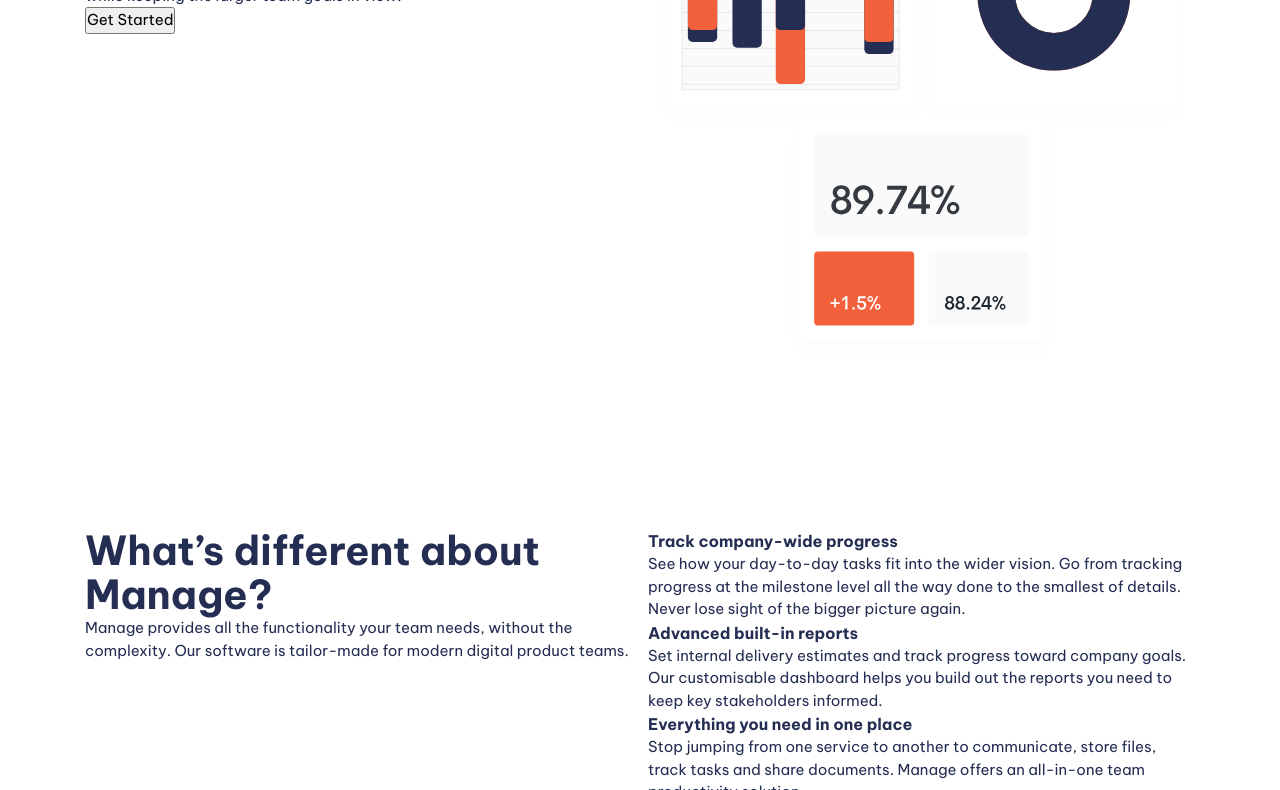
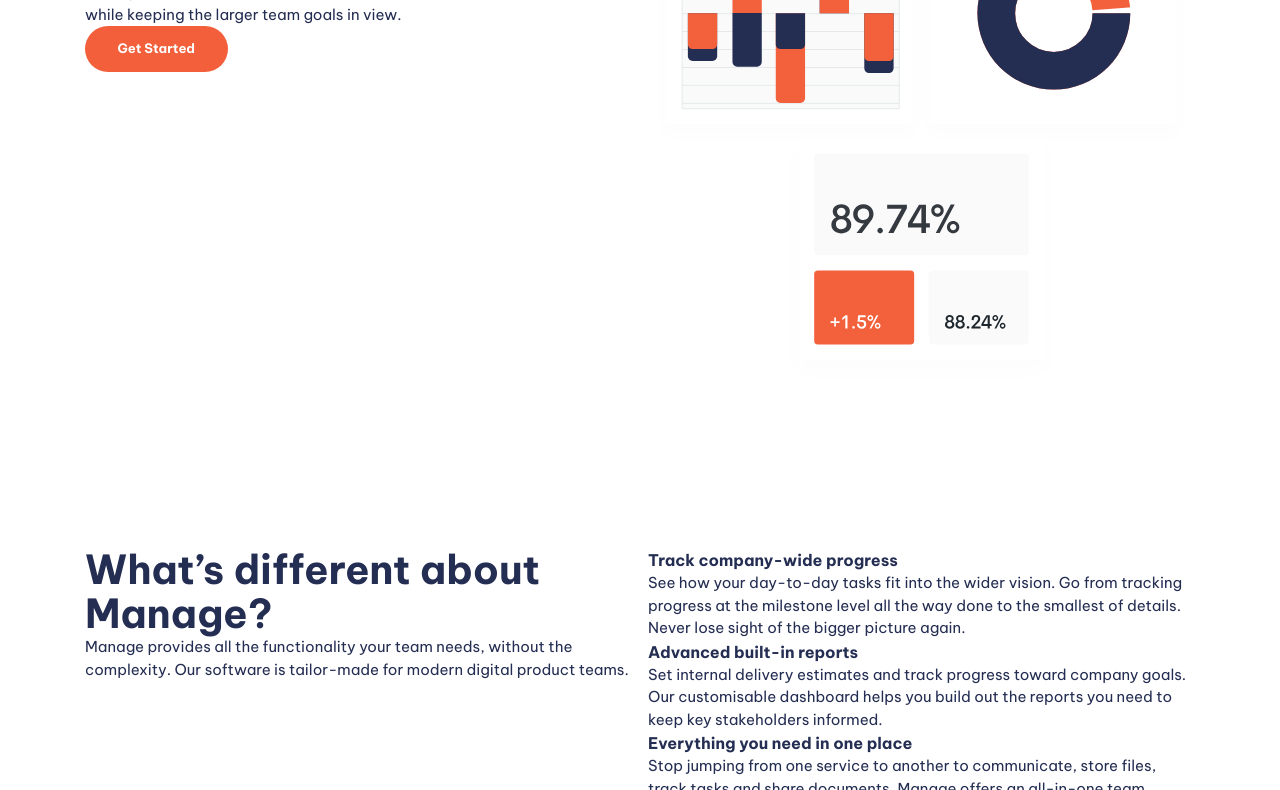
Before and after one commit to Annie-Huang/fem-manage-landing-page, a website built with Vite: page index.html in a window 1280 px wide. Shown: the part 369-1159 px from the top of the page. Built offline with nearby package versions, Linux system fonts and the light colour scheme.

Commit message:
Add .button styling

```diff
--- a/style.css
+++ b/style.css
@@ -219,3 +219,17 @@
   font-family: var(--ff-body);
   color: var(--clr-primary-400);
 }
+
+/* button */
+
+.button {
+  cursor: pointer;
+  text-decoration: none;
+  border: 0;
+  border-radius: 100vmax;
+  padding: 1em 2.5em;
+  font-weight: var(--fw-bold);
+  font-size: var(--fs-button);
+  color: var(--clr-neutral-100);
+  background-color: var(--clr-accent-400);
+}
```
